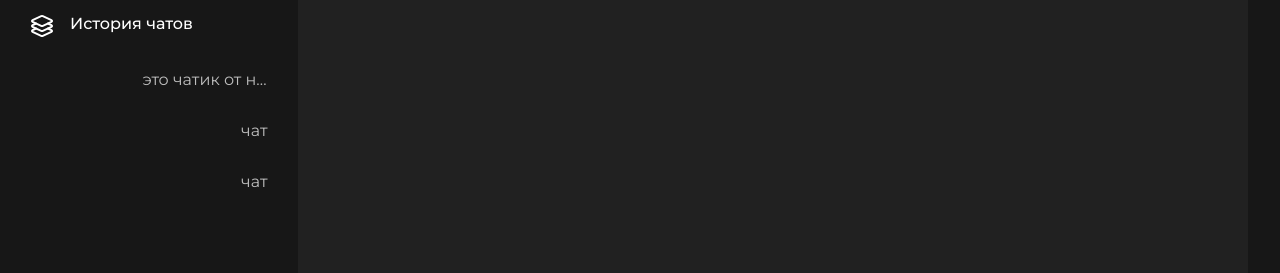
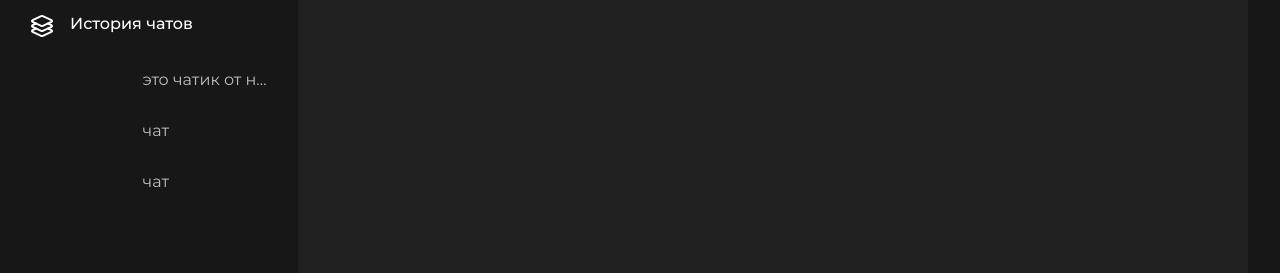
Before and after one commit to Albertlll/front-sila.ai, a React (Vite) app: page / in a window 1280 px wide. Shown: the part 356-629 px from the top of the page. Built offline with nearby package versions, Linux system fonts and the light colour scheme.

Commit message:
исправление мелких багов

```diff
--- a/src/components/inputs/MessageInput.tsx
+++ b/src/components/inputs/MessageInput.tsx
@@ -32,6 +32,9 @@ const MessageInput = () => {
 
 
     const sendMessage = () => {
+
+
+        if (messageField === '') return;
 
         addMessage(
             {
@@ -72,7 +75,7 @@ const MessageInput = () => {
 
                 </label>
 
-                <input  placeholder='Отправить текст' onChange={(e : ChangeEvent<HTMLInputElement>) => setMessageField(e.target.value)} type='text'></input>
+                <input onKeyDown={(e) => { if (e.key === 'Enter') {sendMessage()}}} placeholder='Отправить текст' onChange={(e : ChangeEvent<HTMLInputElement>) => setMessageField(e.target.value)} type='text'></input>
 
                 <button onClick={() => sendMessage()} className='arrow_btn'>
                     <ArrowRight color="white"/>
--- a/src/components/ui/LeftPanel/LeftPanel.scss
+++ b/src/components/ui/LeftPanel/LeftPanel.scss
@@ -122,7 +122,7 @@
 
     .chats{
         align-self: start;
-        justify-content: end;
+        justify-content: start;
         display: flex;
         flex-direction: column;
         gap: 32px;
@@ -135,7 +135,6 @@
             overflow: hidden;
             white-space: nowrap;
             text-overflow: ellipsis;
-            text-align: end;
 
             cursor: pointer;
 
```
